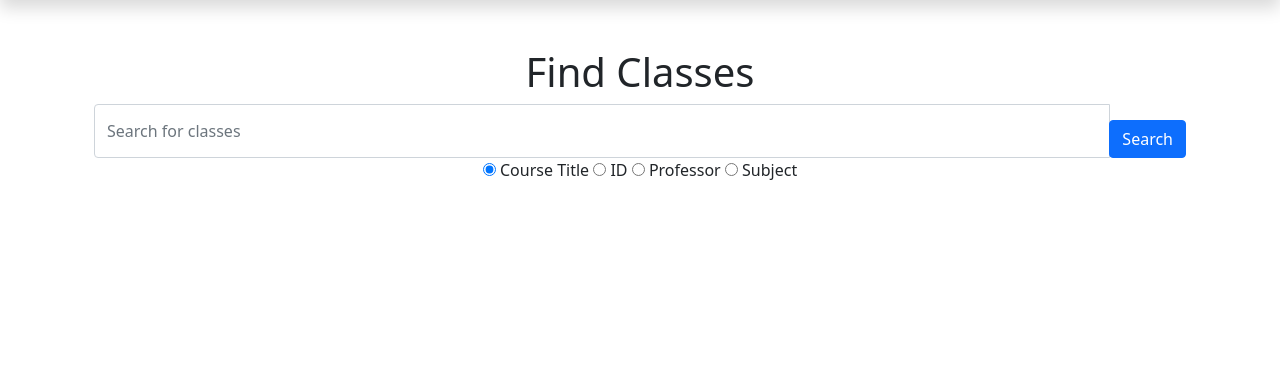
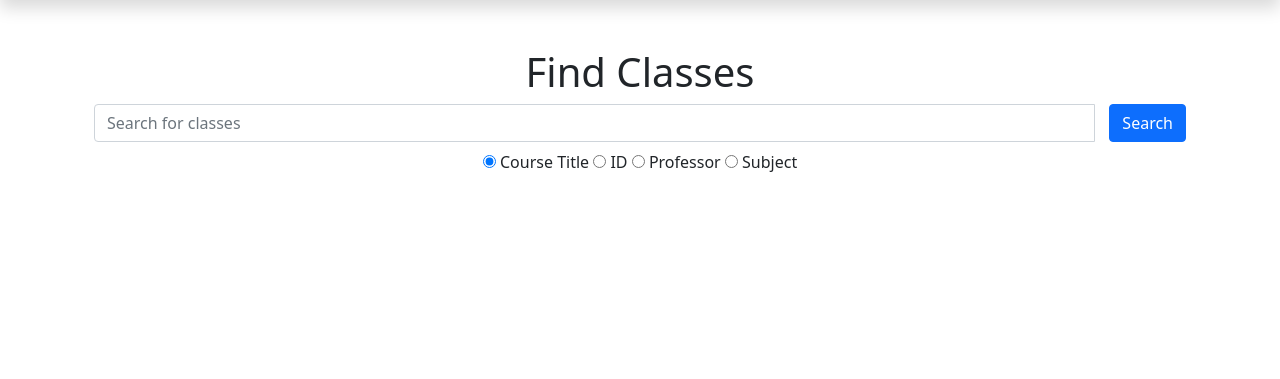
Before and after one commit to WilliamHaslet/wahoo-notes-website-project, a Django app: page /addClasses/ in a window 1280 px wide. Shown: the part 68-447 px from the top of the page. Run offline with Django 3.2, Linux system fonts and the light colour scheme; some libraries are stand-ins or nearby versions.

Commit message:
ui
update search bar

```diff
--- a/main_app/templates/main_app/addclasses.html
+++ b/main_app/templates/main_app/addclasses.html
@@ -11,6 +11,11 @@
 {% bootstrap_messages %}
 
 {% block content %}
+<style>
+.input-group-btn.input-space {
+  padding-left: 15px;
+}
+</style>
 <head>
     <title>Classes</title>
     <!-- CSS only -->
@@ -26,10 +31,10 @@
         </div>
         <center><form action="{% url 'main_app:filterclasses' %}" method="post" class= "align-items-center">
             {% csrf_token %}
-            <div class="input-group col-md-6">
+            <div class="input-group mb-2 col-6">
                 <input type="text" placeholder="Search for classes" name="query" class="form-control">
-                <div class= "input-group-append">
-                    <button type="submit" value="Submit" class="btn btn-primary mt-3">Search</button>
+                <div class= "input-group-append input-group-btn input-space">
+                    <button type="submit" value="Submit" class="btn btn-primary">Search</button>
                 </div>
             </div>
             <div class="form-group mb-2">
```
Also changed, not shown: main_app/templates/main_app/assignments.html (+8 -14 lines), main_app/templates/main_app/filterclasses.html (+11 -5 lines).
